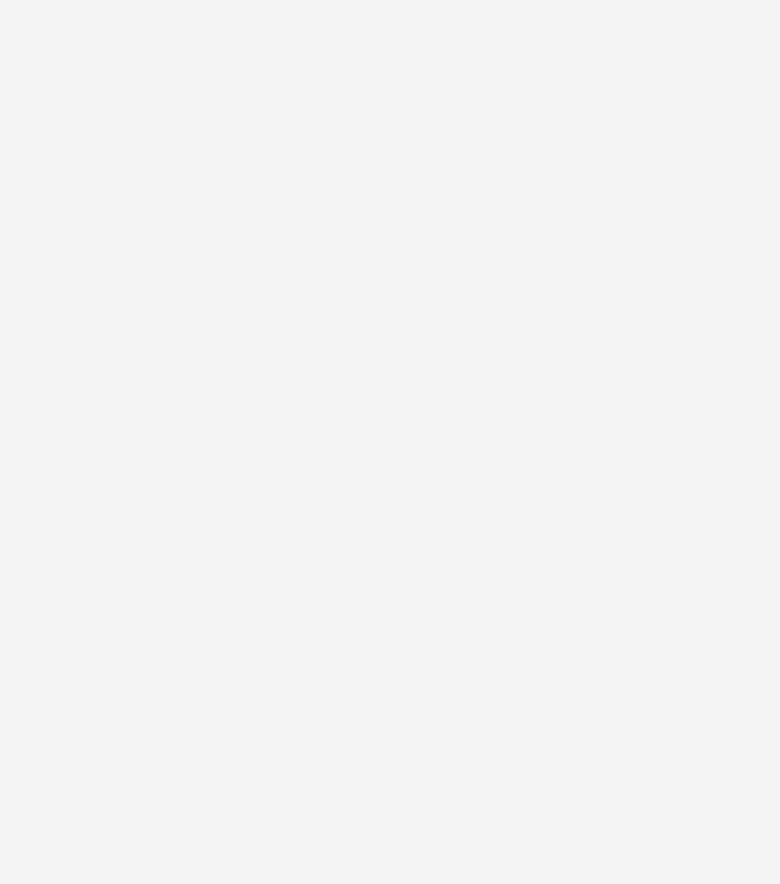
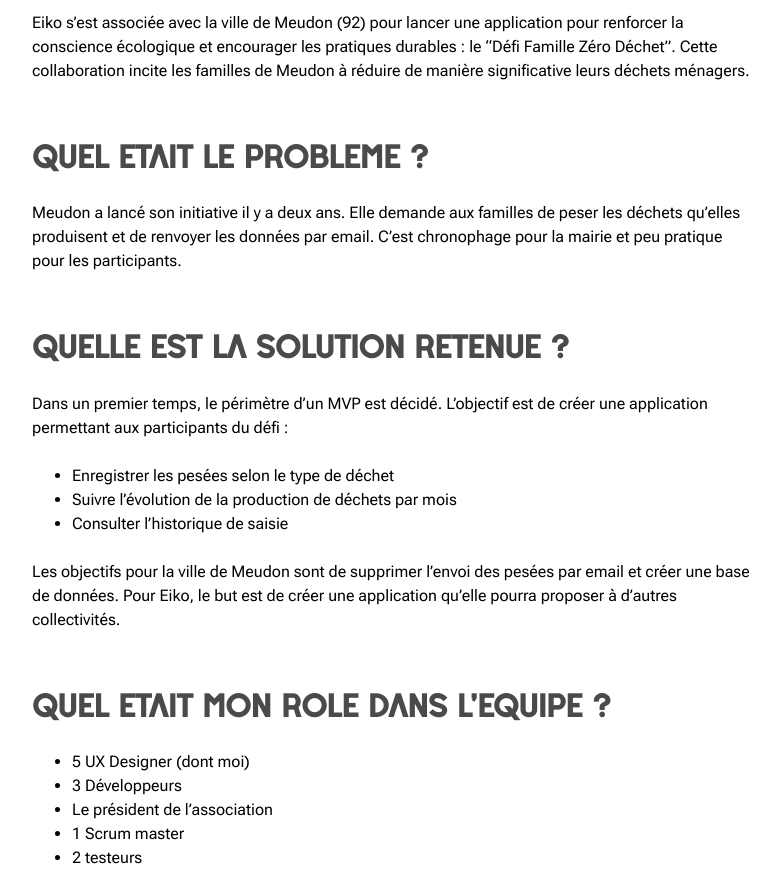
Before and after one commit to Bobiku/Portfolio-GS-frontend, an Angular app: page /projets/aide-en-ligne-in-product in a window 1280 px wide. Shown: the part 5200-6084 px from the top of the page, without its empty margins (248-1028 px from the left). Before the commit the page ends 5111 px from the top, so only its background shows below. Built offline with nearby package versions, Linux system fonts and the light colour scheme.

Commit message:
contenu états de paie

```diff
--- a/src/app/projet-detail/projet-detail.component.html
+++ b/src/app/projet-detail/projet-detail.component.html
@@ -7,5 +7,29 @@
         </div>
         <img class="banner" [src]="projet.imageBannerUrl" [alt]="projet.imageBannerAlt">
         <div [innerHTML]="this.htmlContent"></div>
+        `<div class="contentProjetDetail">
+            <h2>Résumé du projet</h2>
+            <p>Eiko est une association ayant pour but de développer des outils numériques innovants pour encourager une démocratie active et une participation citoyenne engagée. Elle met en avant les initiatives locales et en valorisant chaque engagement individuel, nous visons à transformer les petits pas en grandes avancées pour notre planète.</p>
+            <p>Eiko s’est associée avec la ville de Meudon (92) pour lancer une application pour renforcer la conscience écologique et encourager les pratiques durables : le “Défi Famille Zéro Déchet”. Cette collaboration incite les familles de Meudon à réduire de manière significative leurs déchets ménagers.</p>
+            <h2>Quel était le problème ?</h2>
+            <p>Meudon a lancé son initiative il y a deux ans. Elle demande aux familles de peser les déchets qu’elles produisent et de renvoyer les données par email. C’est chronophage pour la mairie et peu pratique pour les participants.</p>
+            <h2>Quelle est la solution retenue ?</h2>
+            <p>Dans un premier temps, le périmètre d’un MVP est décidé. L’objectif est de créer une application permettant aux participants du défi :</p>
+            <ul>
+                <li>Enregistrer les pesées selon le type de déchet</li>
+                <li>Suivre l’évolution de la production de déchets par mois</li>
+                <li>Consulter l’historique de saisie</li>
+            </ul>
+            <p>Les objectifs pour la ville de Meudon sont de supprimer l’envoi des pesées par email et créer une base de données. Pour Eiko, le but est de créer une application qu’elle pourra proposer à d’autres collectivités.</p>
+            <h2>Quel était mon rôle dans l’équipe ?</h2>
+            <ul>
+                <li>5 UX Designer (dont moi)</li>
+                <li>3 Développeurs</li>
+                <li>Le président de l’association</li>
+                <li>1 Scrum master</li>
+                <li>2 testeurs</li>
+            </ul>
+        </div>
+        <img class="banner" src="get+help+banner.png" alt="Aide en ligne - interfaces">
     </div>
 </div>
```
